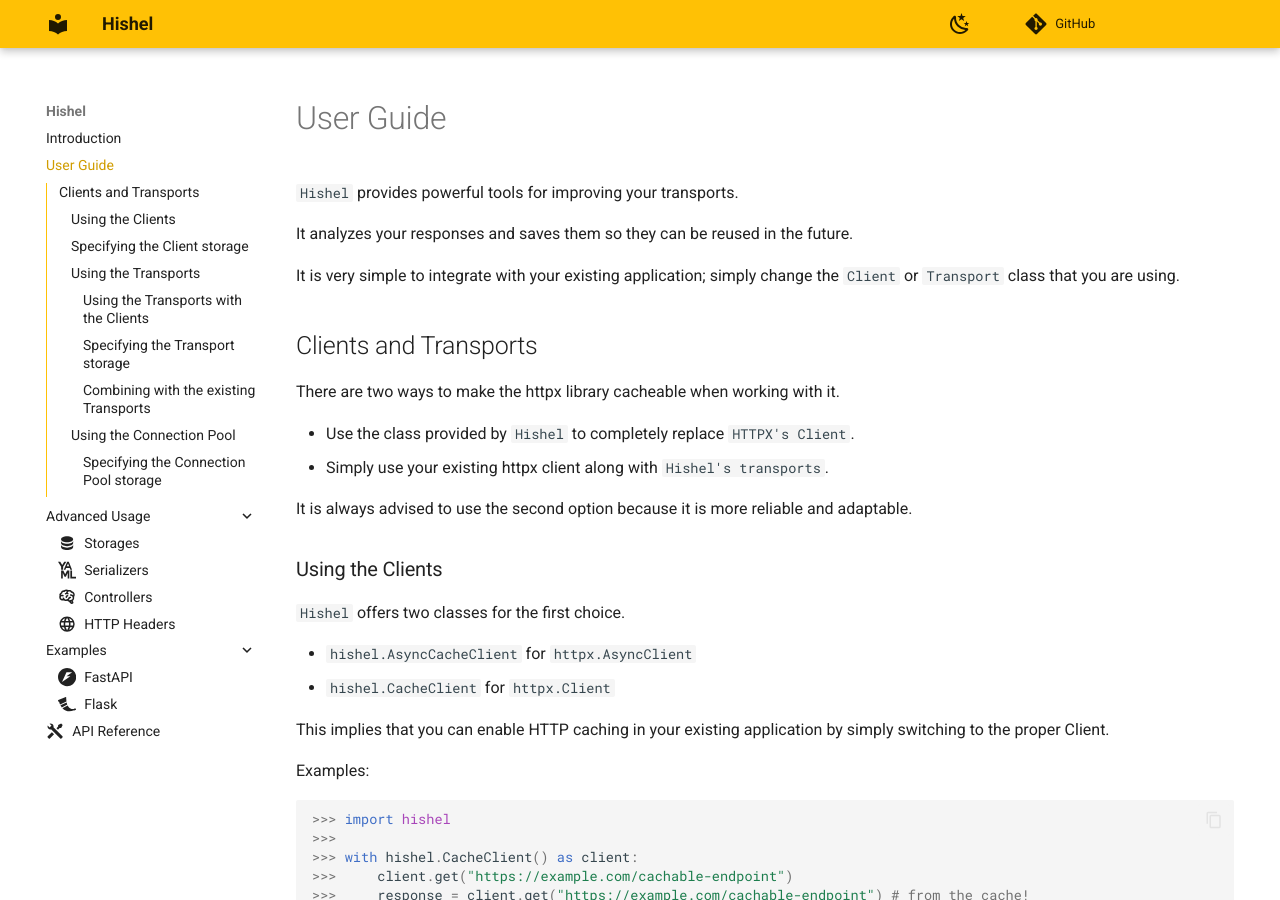
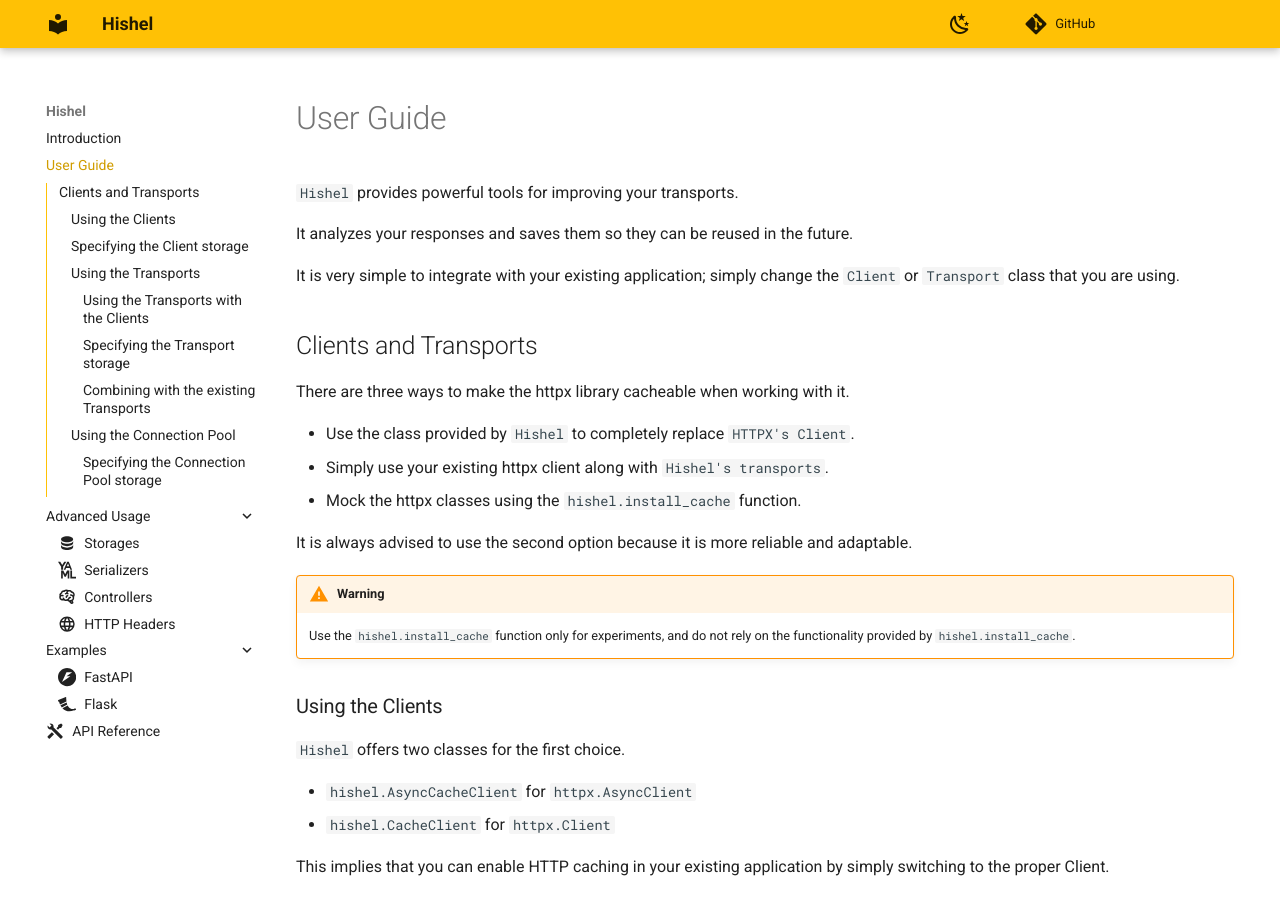
Before and after one commit to karpetrosyan/hishel, an MkDocs documentation site: the page built from docs/userguide.md, in a window 1280 px wide and 900 px high. Built offline with MkDocs 1.6.1 and Material for MkDocs 9.7.7, drawn with Linux system fonts in a browser that asks for light colours; comment, search, counter and statistics services are not loaded.

Commit message:
Add install_cache function (#95)
* add install_cache

* Add changelog

```diff
--- a/docs/userguide.md
+++ b/docs/userguide.md
@@ -6,13 +6,16 @@
 
 ## Clients and Transports
 
-There are two ways to make the httpx library cacheable when working with it.
+There are three ways to make the httpx library cacheable when working with it.
 
 - Use the class provided by `Hishel` to completely replace `HTTPX's Client`.
 - Simply use your existing httpx client along with `Hishel's transports`.
+- Mock the httpx classes using the `hishel.install_cache` function.
 
 It is always advised to use the second option because it is more reliable and adaptable.
 
+!!! warning
+    Use the `hishel.install_cache` function only for experiments, and do not rely on the functionality provided by `hishel.install_cache`.
 
 ### Using the Clients
 
--- a/pyproject.toml
+++ b/pyproject.toml
@@ -101,6 +101,7 @@
 [tool.ruff]
 exclude = [
     "hishel/_sync",
+    "hishel/__init__.py",
     "tests/_sync",
 ]
 line-length = 120
```
Also changed, not shown: CHANGELOG.md (+1 -0 lines), hishel/__init__.py (+14 -6 lines), 2 other files.
